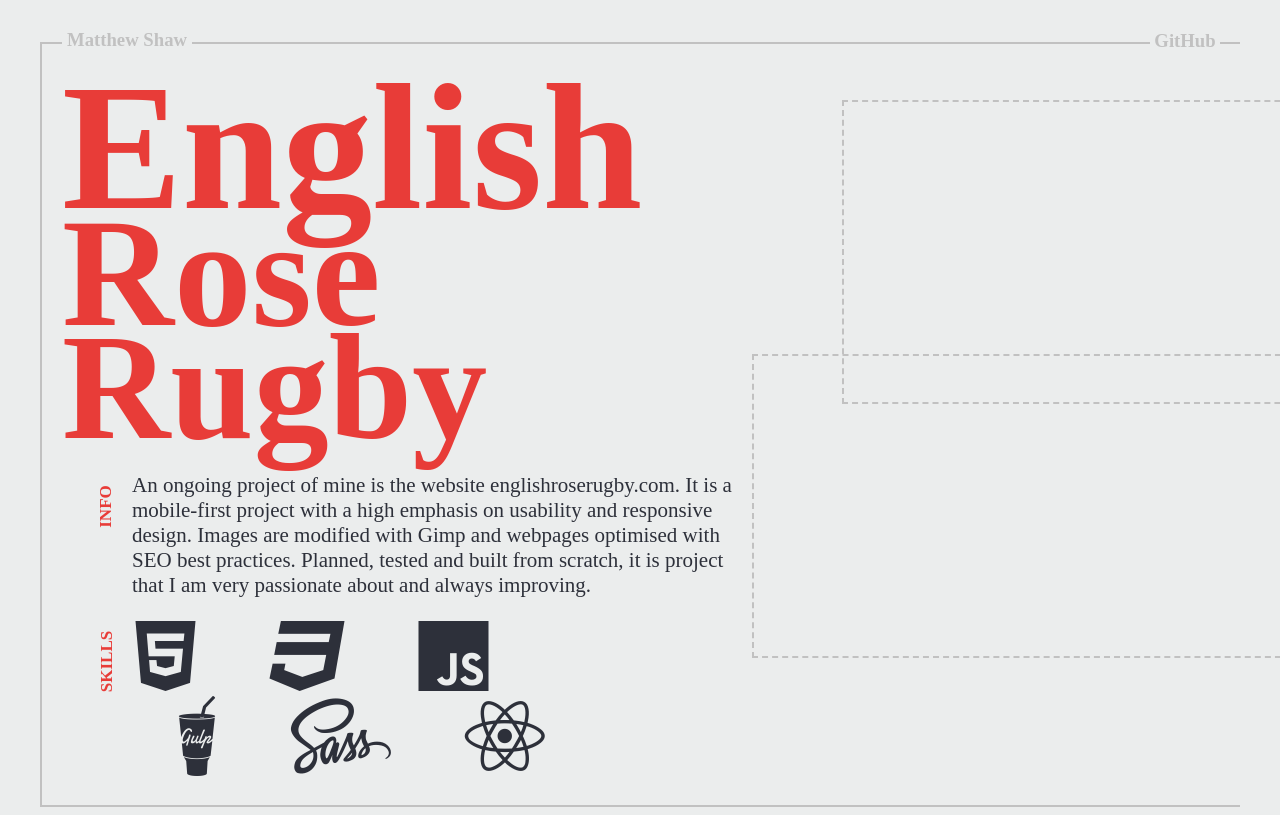
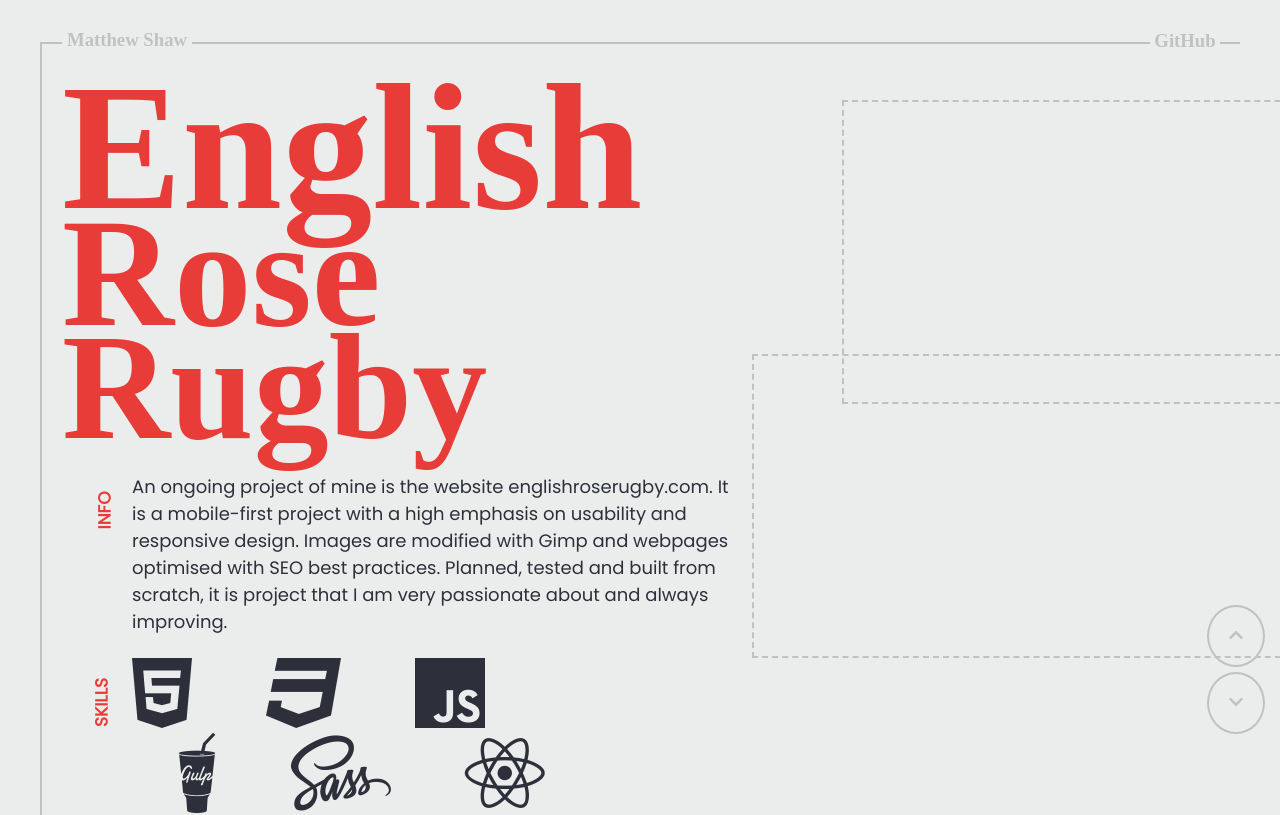
Before and after one commit to Matty1515/portfolio, a website: page index.html in a window 1280 px wide. Shown: the top 815 px of the page. Drawn offline with nearby package versions, Linux system fonts and the light colour scheme.

Commit message:
added favicon & new body font

```diff
--- a/app/js/scripts.js
+++ b/app/js/scripts.js
@@ -13,7 +13,7 @@ const animateOnScroll = function(scrollDiv, scrollTarget) {
 	   }
 	});
 };
-animateOnScroll('#err', '#err-fade-in');
+// animateOnScroll('#err', '#err-fade-in'); add this back in when first page is done
 animateOnScroll('#gmc', '#gmc-fade-in');
 animateOnScroll('#tsm', '#tsm-fade-in');
 
--- a/app/scss/styles.scss
+++ b/app/scss/styles.scss
@@ -12,13 +12,16 @@
 /* ===== 1) House Style =====
 -Add fonts */
 
+@import url('https://fonts.googleapis.com/css?family=Poppins');
+@import url('https://fonts.googleapis.com/css?family=Source+Sans+Pro');
+
 $lightgrey: #ebeded;
 $silver: #c1c1c1;
 $darkgrey: #2d303a;
 $title-red: #e83c38;
 
 $font-header: "Times New Roman", Times, serif;
-$font-content: "Times New Roman", Times, serif;
+$font-content: 'Poppins', sans-serif;
 
 /* ===== 2) Full Page & Grid ===== */
 
@@ -34,6 +37,24 @@ a {
 	background-color: $lightgrey;
 	padding-top: 2px;
 	padding-bottom: 2px;
+}
+.scrollbar {
+  position: fixed;
+  right: 10px;
+  bottom: 50px;
+}
+.scrollbar li {
+  list-style-type: none;
+  padding: 20px;
+  margin: 5px;
+  border-radius: 50%;
+  color: $silver;
+  border: 2px solid $silver;
+  transition: 0.5s;
+}
+.scrollbar li:hover {
+  cursor: pointer;
+  transform: scale(1.05);
 }
 ::-webkit-scrollbar {
   	width: 10px;
@@ -122,6 +143,7 @@ h2 {
     -ms-transform: rotate(270deg);
     transform: rotate(270deg);
   float: left;
+  font-family: $font-content;
 }
 section {
   margin-left: 20px;
@@ -135,9 +157,10 @@ section {
 }
 .content-info {
 	font-family: $font-content;
-  	font-size: 21px;
+  	font-size: 18px;
   	font-weight: 500;
   	margin-bottom: 30px;
+  	/* line-height: 130%; */
 }
 .subheader-skills {
   	margin-left: -8px;
@@ -193,7 +216,8 @@ section {
 #gmc .border-element {
 	background-color: $darkgrey;
 }
-#err-fade-in, #gmc-fade-in, #tsm-fade-in {
+#gmc-fade-in, #tsm-fade-in {
+	/* add #err-fade-in, back in when first page is done */
 	display: none;
 }
 
--- a/index.html
+++ b/index.html
@@ -3,8 +3,10 @@
 <head>
 	<meta charset="UTF-8">
 	<!-- viewport -->
-	<!-- no index -->
+	<meta name="robots" content="noindex">
 	<!-- favicon -->
+	<link rel="shortcut icon" href="app/img/favicon.ico" type="image/x-icon">
+	<link rel="icon" href="app/img/favicon.ico" type="image/x-icon">
 	<title>Mathhew Shaw | Portfolio</title>
 	<link rel="stylesheet" type="text/css" href="app/css/styles.css">
 	<link rel="stylesheet" href="https://use.fontawesome.com/releases/v5.7.2/css/all.css" integrity="sha384-fnmOCqbTlWIlj8LyTjo7mOUStjsKC4pOpQbqyi7RrhN7udi9RwhKkMHpvLbHG9Sr" crossorigin="anonymous">
@@ -15,6 +17,13 @@
 
 </head>
 <body>
+
+<div class="scrollbar">
+    <ul>
+    	<li><i class="fas fa-chevron-up"></i></li>
+    	<li><i class="fas fa-chevron-down"></i></li>
+    </ul>
+</div>
 
 <!-- ===== ENGLISH ROSE RUGBY ===== -->
 <div id="err">
```
Also changed, not shown: app/css/styles.css, app/img/favicon.ico (added). Lines whose indentation alone changed are shown as unchanged.
